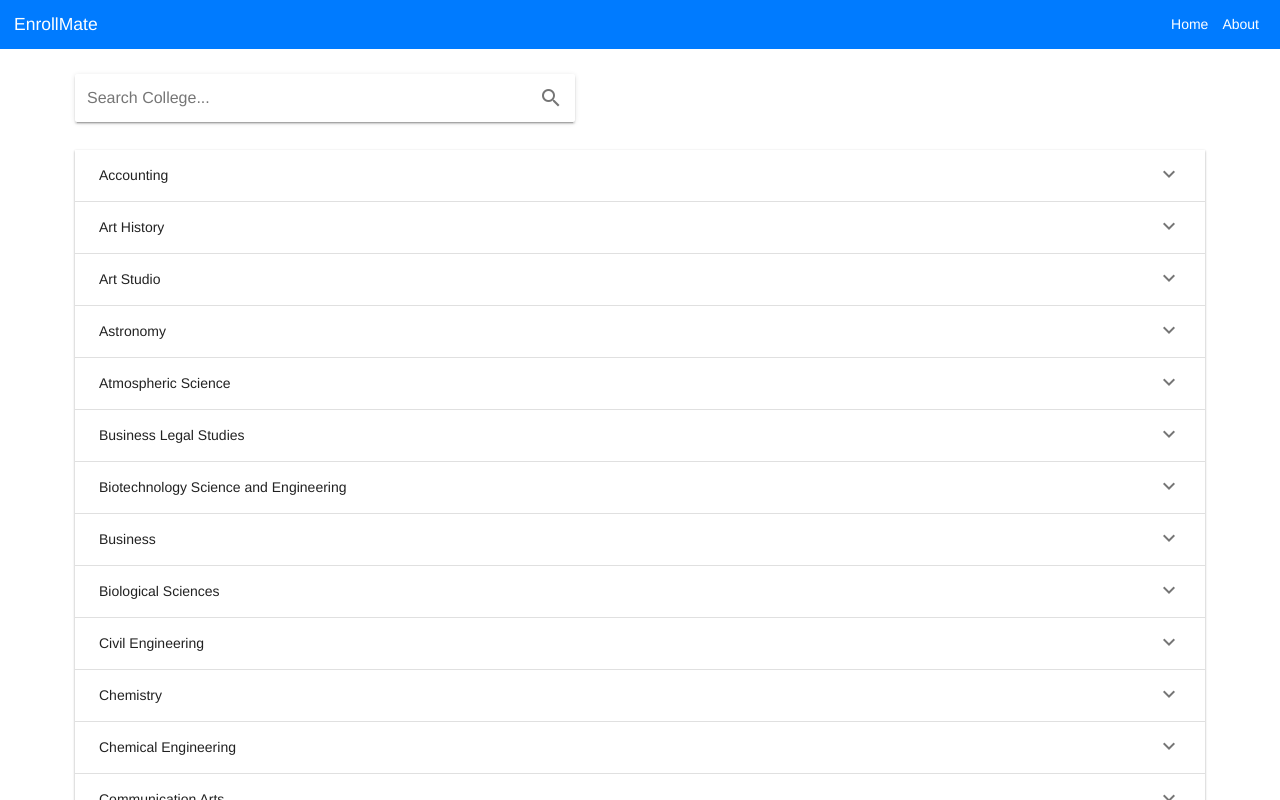
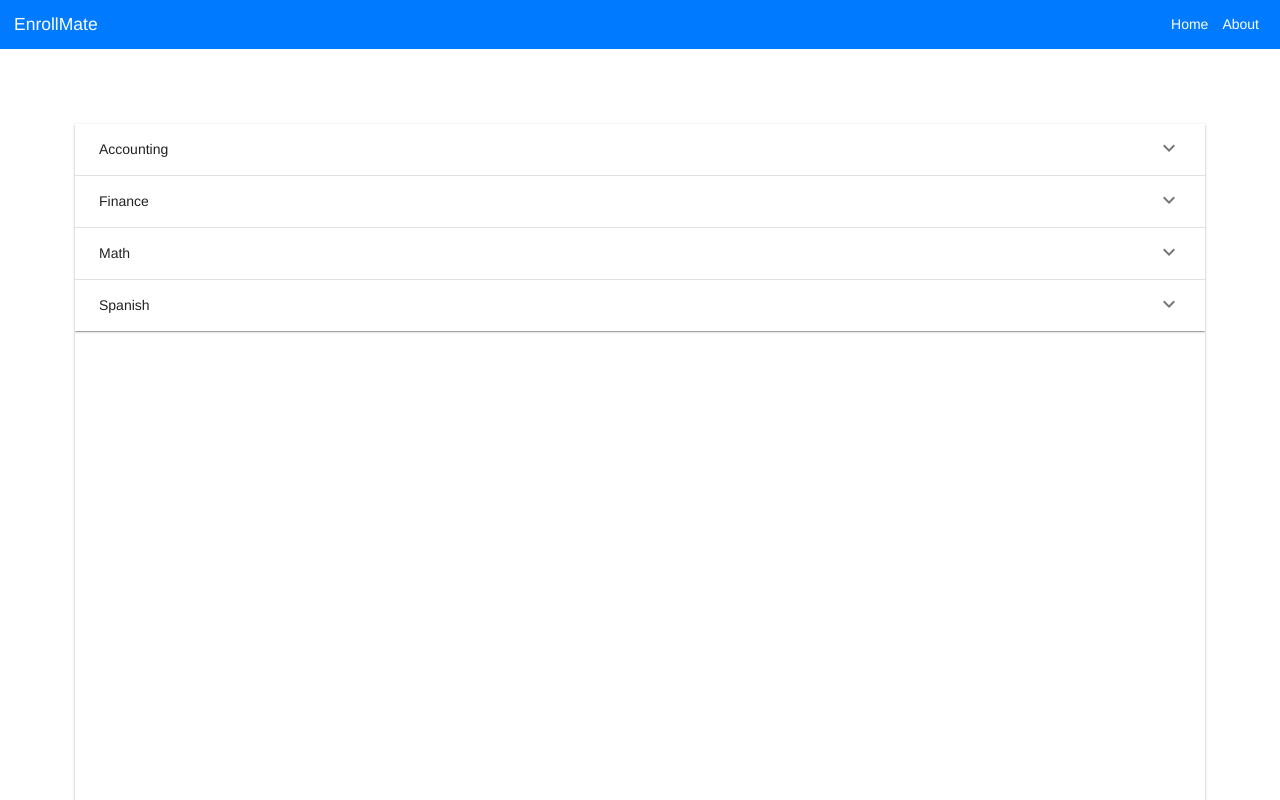
Before and after one commit to CarlosPriddy3/EnrollMate, a Vue app: page /#/ in a window 1280 px wide. Shown: the top 800 px of the page. Built offline with nearby package versions, Linux system fonts and the light colour scheme; what vuefire would draw is missing.

Commit message:
Demo
Setting stuff up for demo

```diff
--- a/src/components/Listing.vue
+++ b/src/components/Listing.vue
@@ -1,17 +1,58 @@
 <template>
 	<div class="root">
-    <div class="search">
+    <!--<div class="search">
       <v-text-field v-model="search" solo label="Search College..." append-icon="search"></v-text-field>
-    </div>
+    </div>-->
 		<div class="listing" style="overflow-y: scroll;">
 	    <v-expansion-panel expand>
-	      <v-expansion-panel-content v-for="(subject, index) in subjects" :key="subject.id">
-	      	<div slot="header">{{ subject.classname }}</div>
+	      <v-expansion-panel-content>
+	      	<div slot="header">{{ "Accounting" }}</div>
 	      	<v-expansion-panel-content class="grey lighten-3" v-for="course in accRef" :key="course.id">
 	      		<div slot="header">{{ course.CRS_NUMB + " " + course.TITLE + " Instructor: " + course.FIRST_NAME
 	      		           + " " + course.INSTRUCTOR + " " + course.CURRENT_ENRL + "/" + course.MAX_ENRL }}</div>
+	      		           <v-card>
+                                           <v-card-text class="grey lighten-3"><p class="text-xs-right">Course Title: {{course.TITLE}}  CRN: {{course.CRN}}  Class Cap: {{course.MAX_ENRL}} Current Enrollment: {{course.CURRENT_ENRL}}</p></v-card-text>
+                                           <v-card-text class="grey lighten-3"><p class="text-xs-right">Instructor: {{course.FIRST_NAME}}  {{course.MI}} {{course.INSTRUCTOR}}        Credit Hours: {{course.CREDIT_HRS}}   Day/Time: {{course.DAYS}}  {{course.START_TIME}}-{{course.END_TIME}}</p></v-card-text>
+                                           <v-card-text class="grey lighten-3"><p class="text-xs-right">Building: {{course.BLDG}} Room: {{course.ROOM}}</p></v-card-text>
+                                           </v-card>
 	      	</v-expansion-panel-content>
 	      </v-expansion-panel-content>
+	      <v-expansion-panel-content>
+        	      	<div slot="header">{{ "Finance" }}</div>
+        	      	<v-expansion-panel-content class="grey lighten-3" v-for="course in finRef" :key="course.id">
+        	      		<div slot="header">{{ course.CRS_NUMB + " " + course.TITLE + " Instructor: " + course.FIRST_NAME
+        	      		           + " " + course.INSTRUCTOR + " " + course.CURRENT_ENRL + "/" + course.MAX_ENRL }}</div>
+        	      		           <v-card>
+                                                   <v-card-text class="grey lighten-3"><p class="text-xs-right">Course Title: {{course.TITLE}}  CRN: {{course.CRN}}  Class Cap: {{course.MAX_ENRL}} Current Enrollment: {{course.CURRENT_ENRL}}</p></v-card-text>
+                                                   <v-card-text class="grey lighten-3"><p class="text-xs-right">Instructor: {{course.FIRST_NAME}}  {{course.MI}} {{course.INSTRUCTOR}}        Credit Hours: {{course.CREDIT_HRS}}   Day/Time: {{course.DAYS}}  {{course.START_TIME}}-{{course.END_TIME}}</p></v-card-text>
+                                                   <v-card-text class="grey lighten-3"><p class="text-xs-right">Building: {{course.BLDG}} Room: {{course.ROOM}}</p></v-card-text>
+                                                   </v-card>
+        	      	</v-expansion-panel-content>
+        	      </v-expansion-panel-content>
+        <v-expansion-panel-content>
+        	      	<div slot="header">{{ "Math" }}</div>
+        	      	<v-expansion-panel-content class="grey lighten-3" v-for="course in maRef" :key="course.id">
+        	      		<div slot="header">{{ course.CRS_NUMB + " " + course.TITLE + " Instructor: " + course.FIRST_NAME
+        	      		           + " " + course.INSTRUCTOR + " " + course.CURRENT_ENRL + "/" + course.MAX_ENRL }}</div>
+        	      		           <v-card>
+                                                   <v-card-text class="grey lighten-3"><p class="text-xs-right">Course Title: {{course.TITLE}}  CRN: {{course.CRN}}  Class Cap: {{course.MAX_ENRL}} Current Enrollment: {{course.CURRENT_ENRL}}</p></v-card-text>
+                                                   <v-card-text class="grey lighten-3"><p class="text-xs-right">Instructor: {{course.FIRST_NAME}}  {{course.MI}} {{course.INSTRUCTOR}}        Credit Hours: {{course.CREDIT_HRS}}   Day/Time: {{course.DAYS}}  {{course.START_TIME}}-{{course.END_TIME}}</p></v-card-text>
+                                                   <v-card-text class="grey lighten-3"><p class="text-xs-right">Building: {{course.BLDG}} Room: {{course.ROOM}}</p></v-card-text>
+                                                   </v-card>
+        	      	</v-expansion-panel-content>
+        	      </v-expansion-panel-content>
+        <v-expansion-panel-content>
+        	      	<div slot="header">{{ "Spanish" }}</div>
+        	      	<v-expansion-panel-content class="grey lighten-3" v-for="course in spaRef" :key="course.id">
+        	      		<div slot="header">{{ course.CRS_NUMB + " " + course.TITLE + " Instructor: " + course.FIRST_NAME
+        	      		           + " " + course.INSTRUCTOR + " " + course.CURRENT_ENRL + "/" + course.MAX_ENRL }}</div>
+        	      		<v-card>
+                    <v-card-text class="grey lighten-3"><p class="text-xs-right">Course Title: {{course.TITLE}}  CRN: {{course.CRN}}  Class Cap: {{course.MAX_ENRL}} Current Enrollment: {{course.CURRENT_ENRL}}</p></v-card-text>
+                    <v-card-text class="grey lighten-3"><p class="text-xs-right">Instructor: {{course.FIRST_NAME}}  {{course.MI}} {{course.INSTRUCTOR}}        Credit Hours: {{course.CREDIT_HRS}}   Day/Time: {{course.DAYS}}  {{course.START_TIME}}-{{course.END_TIME}}</p></v-card-text>
+                    <v-card-text class="grey lighten-3"><p class="text-xs-right">Building: {{course.BLDG}} Room: {{course.ROOM}}</p></v-card-text>
+                    </v-card>
+        	      	</v-expansion-panel-content>
+        	      </v-expansion-panel-content>
 	    </v-expansion-panel>
 	  </div>
 	</div>
@@ -47,8 +88,10 @@
   export default {
     data () {
       return {
+        search: '',
         instructor: '',
-        subjects: [{ id: 'ACC', classname: 'Accounting'},
+        subjects: [
+        {id: 'ACC', classname: 'Accounting'},
         {id: 'ARH', classname: 'Art History'}, {id: 'ARS', classname: 'Art Studio'},
         {id: 'AST', classname: 'Astronomy'}, {id: 'ATS', classname: 'Atmospheric Science'},
         {id: 'BLS', classname: 'Business Legal Studies'}, {id: 'BSE', classname: 'Biotechnology Science and Engineering'},
```
